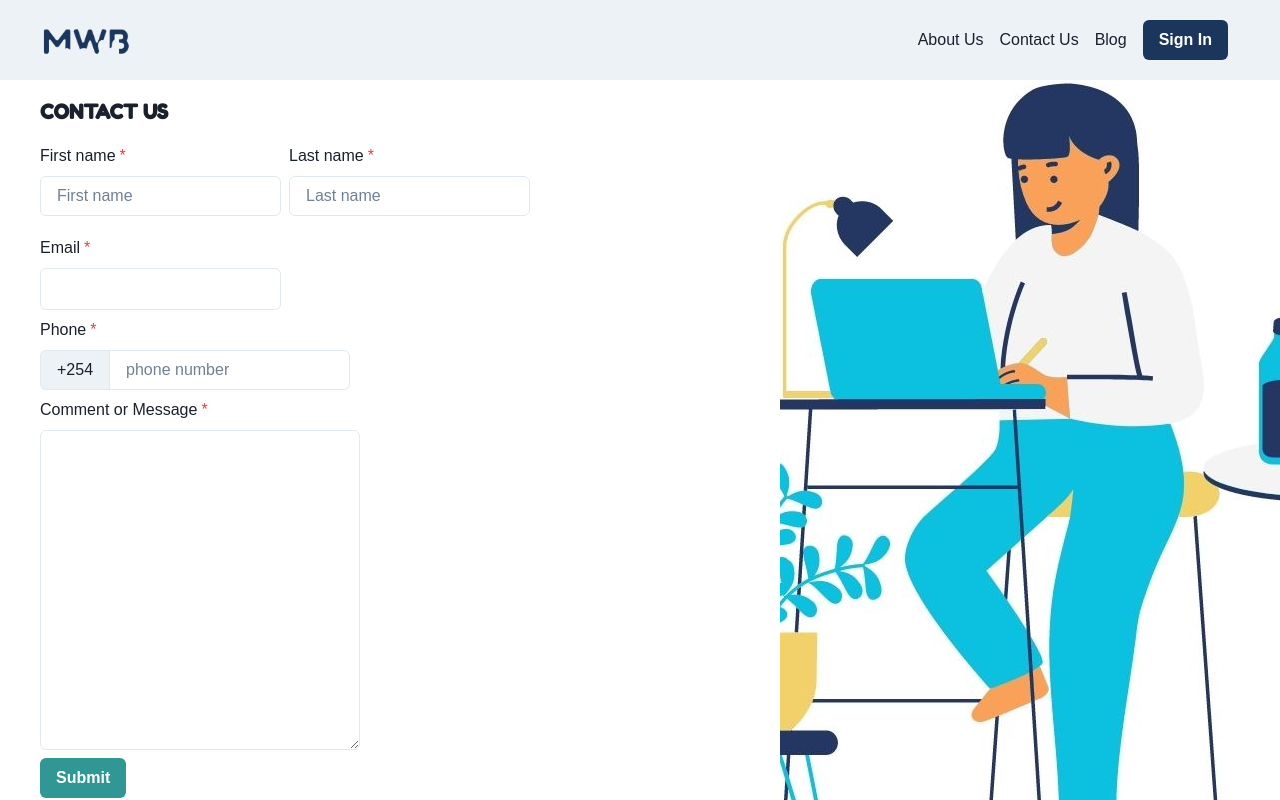
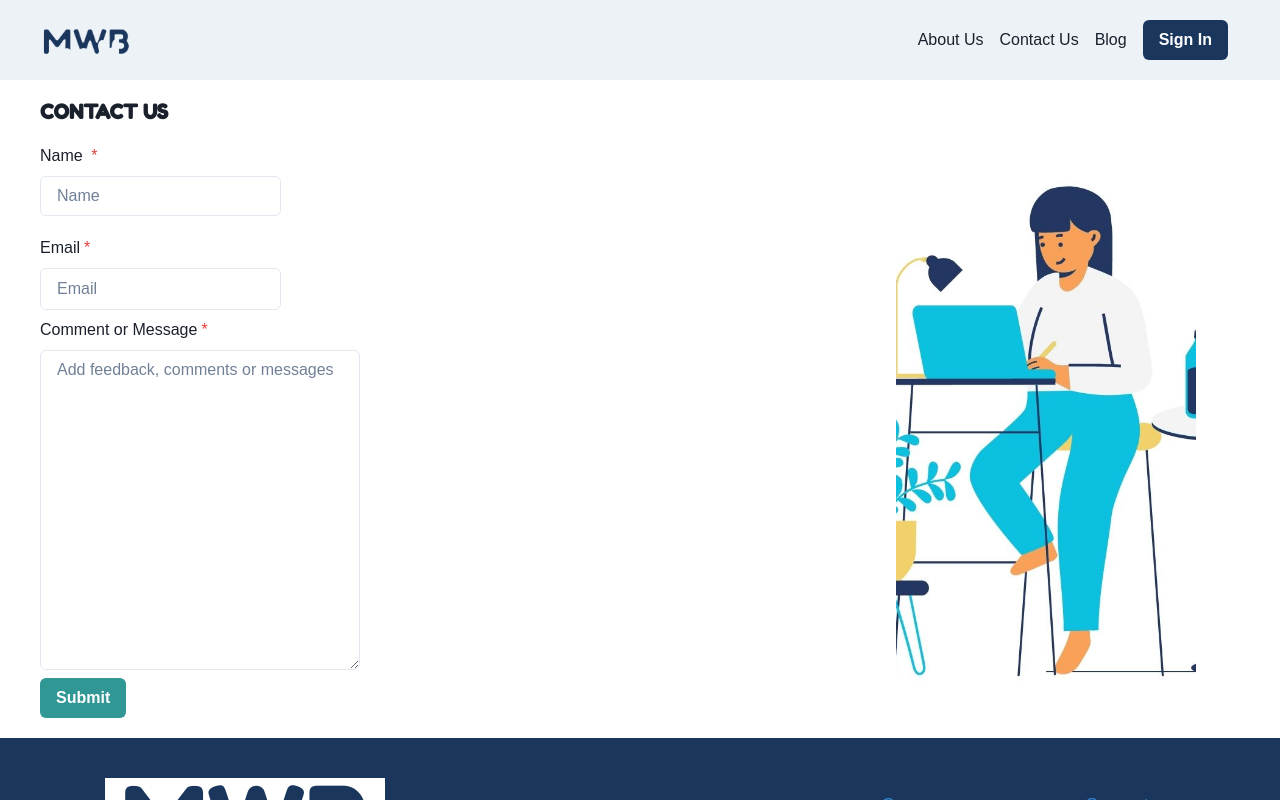
Before and after one commit to My-Working-Buddy/working-buddy, a React (Create React App) app: page /contact in a window 1280 px wide. Shown: the top 800 px of the page. Built offline with nearby package versions, Linux system fonts and the light colour scheme; a web font is replaced by a local one.

Commit message:
fix changes requested and adjust image

```diff
--- a/src/app/pages/ContactUs/ContactUs.tsx
+++ b/src/app/pages/ContactUs/ContactUs.tsx
@@ -6,85 +6,65 @@ import {
   FormLabel,
   Input,
   Stack,
-  InputGroup,
-  InputLeftAddon,
   HStack,
   Textarea,
   Image,
+  AspectRatio,
 } from "@chakra-ui/react";
 import mwbCanva from "../../../assets/mwb-canva.jpg";
 import Footer from "../../components/Footer/Footer";
 import Navbar from "../../components/Navbar/Navbar";
 
-
 const ContactUs = () => {
-  const [value, setValue] = React.useState('');
-
-
-  // const handleSubmit = () => {
-  //   console.log('heyeyeyeyhe')
-  // };
-
-  const handleClick = () => {
-    console.log("waauuuzz")
-  }
-
   return (
     <>
-    <><Navbar/></>
+      <>
+        <Navbar />
+      </>
       <div>
-      <Stack direction="row">
-        <FormControl px="10" py="5" isRequired >
+        <Stack direction="row" spacing="8">
+          <FormControl px="10" py="5" isRequired>
             <Heading size="md">CONTACT US</Heading>
 
             <HStack py="5">
               <div>
-              <FormLabel>First name</FormLabel>
-              <Input width="1/2" placeholder="First name" />
-            </div>
-            <div>
-              <FormLabel>Last name</FormLabel>
-              <Input width="1/2" placeholder="Last name" />
+                <FormLabel>Name </FormLabel>
+                <Input width="1/2" placeholder="Name" />
               </div>
             </HStack>
             <Stack>
               <div>
                 <FormLabel>Email</FormLabel>
-              <Input w="1/2" type="email" py="5" />
-            </div>
-            <div>
-              <FormLabel>Phone</FormLabel>
-
-              <Stack spacing={4}>
-                <InputGroup>
-                  <InputLeftAddon children="+254" />
-                  <Input
-                    w="1/2"
-                    type="phone"
-                    borderLeftRadius="0"
-                    placeholder="phone number" />
-                </InputGroup>
-              </Stack>
+                <Input w="1/2" type="email" py="5" placeholder="Email" />
               </div>
               <div>
                 <FormLabel>Comment or Message</FormLabel>
-              <Textarea isRequired boxSize="xs" />
+                <Textarea
+                  isRequired
+                  boxSize="xs"
+                  placeholder="Add feedback, comments or messages"
+                />
               </div>
 
               <div>
-              <Button type="submit" colorScheme="teal" onClick={handleClick}>
+                <Button type="submit" colorScheme="teal">
                   Submit
                 </Button>
               </div>
             </Stack>
           </FormControl>
+          <AspectRatio minW="sm">
             <Image
-          objectFit="none"
-          maxW={{ base: "200%", lg: "500px" }}
+              objectFit="cover"
+              maxW={{ base: "100%", sm: "300px" }}
               src={mwbCanva}
-          alt="banner-logo" />
+              alt="banner-logo"
+            />
+          </AspectRatio>
         </Stack>
-    </div><Footer /></>
+      </div>
+      <Footer />
+    </>
   );
 };
 
```
Lines whose indentation alone changed are shown as unchanged.
